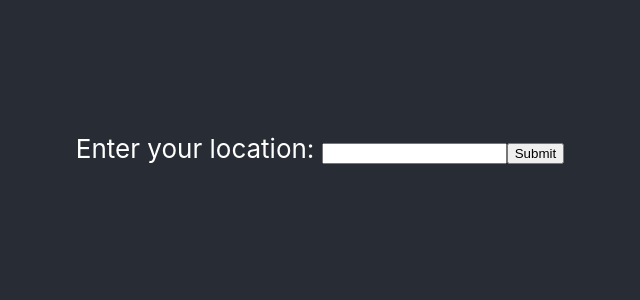
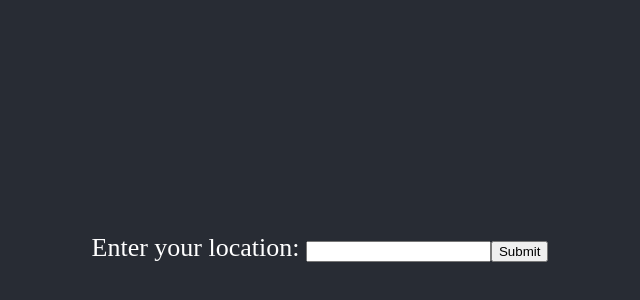
Before and after one commit to mszekalski/Weather-App, a React (Create React App) app: page / in a window 1280 px wide. Shown: the part 278-578 px from the top of the page, without its empty margins (320-960 px from the left). Built offline with nearby package versions, Linux system fonts and the light colour scheme.

Commit message:
displays basic weather data

```diff
--- a/src/App.css
+++ b/src/App.css
@@ -1,3 +1,52 @@
+html,
+body,
+div,
+span,
+h1,
+h2,
+h3,
+h4,
+a,
+ol,
+ul,
+li,
+form,
+label,
+article,
+aside,
+figure,
+figcaption,
+footer,
+header,
+nav {
+  margin: 0;
+  padding: 0;
+  border: 0;
+  font-size: 100%;
+  font: inherit;
+  vertical-align: baseline;
+}
+
+html,
+body,
+#root,
+.app {
+  height: 100%;
+}
+
+body {
+  line-height: 1.5;
+}
+
+ol,
+ul {
+  list-style: none;
+}
+
+img {
+  width: 100%;
+}
+
 .App {
   text-align: center;
 }
@@ -18,6 +67,34 @@
   color: white;
 }
 
+.day-container {
+  width: 14.285714285714286%;
+  height: 100%;
+}
+
+.weather-content-container {
+  height: 100%;
+  width: 100%;
+}
+
+.weather-list {
+  height: 100%;
+  width: 100%;
+  display: flex;
+  flex-direction: row;
+}
+
+.weather-list-container {
+  width: 100%;
+  display: flex;
+  flex-direction: column;
+  height: 250px;
+}
+
+.day-weather {
+  font-size: 15px;
+}
+
 .App-link {
   color: #61dafb;
 }
--- a/src/App.js
+++ b/src/App.js
@@ -6,7 +6,9 @@ class App extends Component {
   constructor(props) {
     super(props);
     this.state = {
-      location: ""
+      search: "",
+      forecast: null,
+      currentLocation: null
     };
     this.handleChange = this.handleChange.bind(this);
     this.handleSubmit = this.handleSubmit.bind(this);
@@ -14,14 +16,14 @@ class App extends Component {
   }
 
   handleChange(event) {
-    this.setState({ location: event.target.value });
+    this.setState({ search: event.target.value });
   }
 
   handleSubmit(event) {
     event.preventDefault();
 
     const url = `https://api.aerisapi.com/forecasts/${encodeURIComponent(
-      this.state.location
+      this.state.search
     )}?&format=json&filter=day&limit=7&client_id=tkJbjpmAGjFvVeka6qw09&client_secret=ASCzpZIb398ApFQyfdXD0kRBvJsxRAkr9PibwvhL
 `;
 
@@ -32,29 +34,53 @@ class App extends Component {
           console.log("Oh no!");
         } else {
           console.log(json);
-          this.renderForecast(json);
+          this.setState({ forecast: json });
         }
       });
   }
 
   renderForecast(data) {
-    for (let i = 0; i < 7; i++) {
-      let day = data.response[0].periods[i];
-      console.log(day);
-    }
+    let daysOfTheWeek = {
+      0: "Sunday",
+      1: "Monday",
+      2: "Tuesday",
+      3: "Wednesday",
+      4: "Thursday",
+      5: "Friday",
+      6: "Saturday"
+    };
+    return data.response[0].periods.map((day, index) => {
+      let dayOfTheWeek = daysOfTheWeek[new Date(day.dateTimeISO).getDay()];
+      if (index === 0) dayOfTheWeek = "Today";
+      return (
+        <li key={`day_${index}`} className="day-container">
+          <div className="weather-content-container">
+            <div className="day-name">{dayOfTheWeek}</div>
+            <div className="day-high">High: {day.maxTempF}</div>
+            <div className="day-low">Low: {day.minTempF}</div>
+            <div className="day-weather">{day.weather}</div>
+          </div>
+        </li>
+      );
+    });
   }
 
   render() {
+    console.log(this.state);
     return (
       <div className="App">
         <header className="App-header">
-          <p />
+          <div className="weather-list-container">
+            <ul className="weather-list">
+              {this.state.forecast && this.renderForecast(this.state.forecast)}
+            </ul>
+          </div>
           <form onSubmit={this.handleSubmit}>
             <label htmlFor="location">Enter your location: </label>
             <input
               id="location"
               type="text"
-              value={this.state.location}
+              value={this.state.search}
               onChange={this.handleChange}
             />
             <button type="submit">Submit</button>
```
